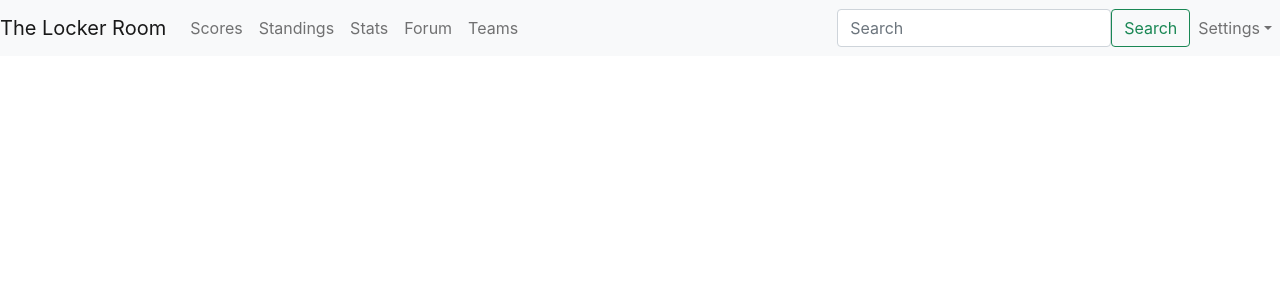
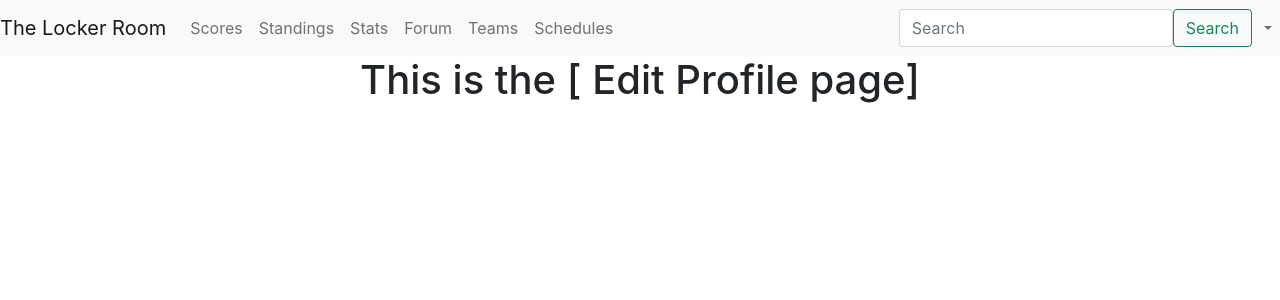
Before and after one commit to Corey-Vicente-Ryan-Malik/TheLockerRoom---Front, a React (Create React App) app in the folder lockerrm-front/: page /edit in a window 1280 px wide. Shown: the top 300 px of the page. Built offline with nearby package versions, Linux system fonts and the light colour scheme.

Commit message:
added functionality to navbar links

```diff
--- a/lockerrm-front/src/components/App.js
+++ b/lockerrm-front/src/components/App.js
@@ -8,7 +8,9 @@ import Standings from './Standings';
 import Stats from './Stats';
 import Forum from './Forum';
 import Teams from './Teams';
-
+import Edit from './Edit';
+import Login from "./Login";
+import Schedules from "./Schedules";
 
 function App() {
     return (
@@ -28,6 +30,12 @@ function App() {
                            exact element={<Forum/>}/>
                     <Route exact path='/teams'
                            exact element={<Teams/>}/>
+                    <Route exact path='/edit'
+                           exact element={<Edit/>}/>
+                    <Route exact path='/login'
+                           exact element={<Login/>}/>
+                    <Route exact path='/schedules'
+                           exact element={<Schedules/>}/>
                 </Routes>
             </Router>
         </div>
--- /dev/null
+++ b/lockerrm-front/src/components/Edit.js
@@ -0,0 +1,11 @@
+import './Edit.css';
+
+function  Edit () {
+    return (
+        <div className="Edit">
+            <h1>This is the [ Edit Profile page]</h1>
+        </div>
+    );
+}
+
+export default Edit ;
--- /dev/null
+++ b/lockerrm-front/src/components/Login.js
@@ -0,0 +1,11 @@
+import './Login.css';
+
+function  Login () {
+    return (
+        <div className="Login">
+            <h1>This is the [ Log in page]</h1>
+        </div>
+    );
+}
+
+export default Login ;
--- a/lockerrm-front/src/components/Navbar.js
+++ b/lockerrm-front/src/components/Navbar.js
@@ -32,6 +32,10 @@ function Navbar() {
                         <li className="nav-item">
                             <a className="nav-link" id="teams" href="/teams">Teams</a>
                         </li>
+
+                        <li className="nav-item">
+                            <a className="nav-link" id="schedules" href="/schedules">Schedules</a>
+                        </li>
                     </ul>
                     <form className="d-flex my-2 my-lg-0 ms-auto">
                         <input className="form-control mr-sm-2" type="search" placeholder="Search" aria-label="Search"/>
@@ -42,12 +46,13 @@ function Navbar() {
                         <li className="nav-item dropdown">
                             <a className="nav-link dropdown-toggle" href="lockerrm-front/src/components/Navbar#" id="navbarDropdownMenuLink" role="button"
                                data-bs-toggle="dropdown" aria-expanded="false">
-                                Settings
+                                <i className="fa-solid fa-user-gear"></i>
                             </a>
+
                             <ul className="dropdown-menu" aria-labelledby="navbarDropdownMenuLink">
-                                <li><a className="dropdown-item" href="lockerrm-front/src/components/Navbar#"> Edit Profile</a></li>
+                                <li><a className="dropdown-item" href="/edit"> Edit Profile</a></li>
                                 <li><a className="dropdown-item" href="lockerrm-front/src/components/Navbar#">Settings</a></li>
-                                <li><a className="dropdown-item" href="lockerrm-front/src/components/Navbar#">Log in</a></li>
+                                <li><a className="dropdown-item" href="/login">Log in</a></li>
                             </ul>
                         </li>
                     </ul>
--- /dev/null
+++ b/lockerrm-front/src/components/Schedules.js
@@ -0,0 +1,11 @@
+import './Schedules.css';
+
+function  Schedules () {
+    return (
+        <div className="Schedules">
+            <h1>This is the [ Schedules page]</h1>
+        </div>
+    );
+}
+
+export default Schedules ;
```
Also changed, not shown: lockerrm-front/src/components/Edit.css (added), lockerrm-front/src/components/Login.css (added), lockerrm-front/src/components/Schedules.css (added).
